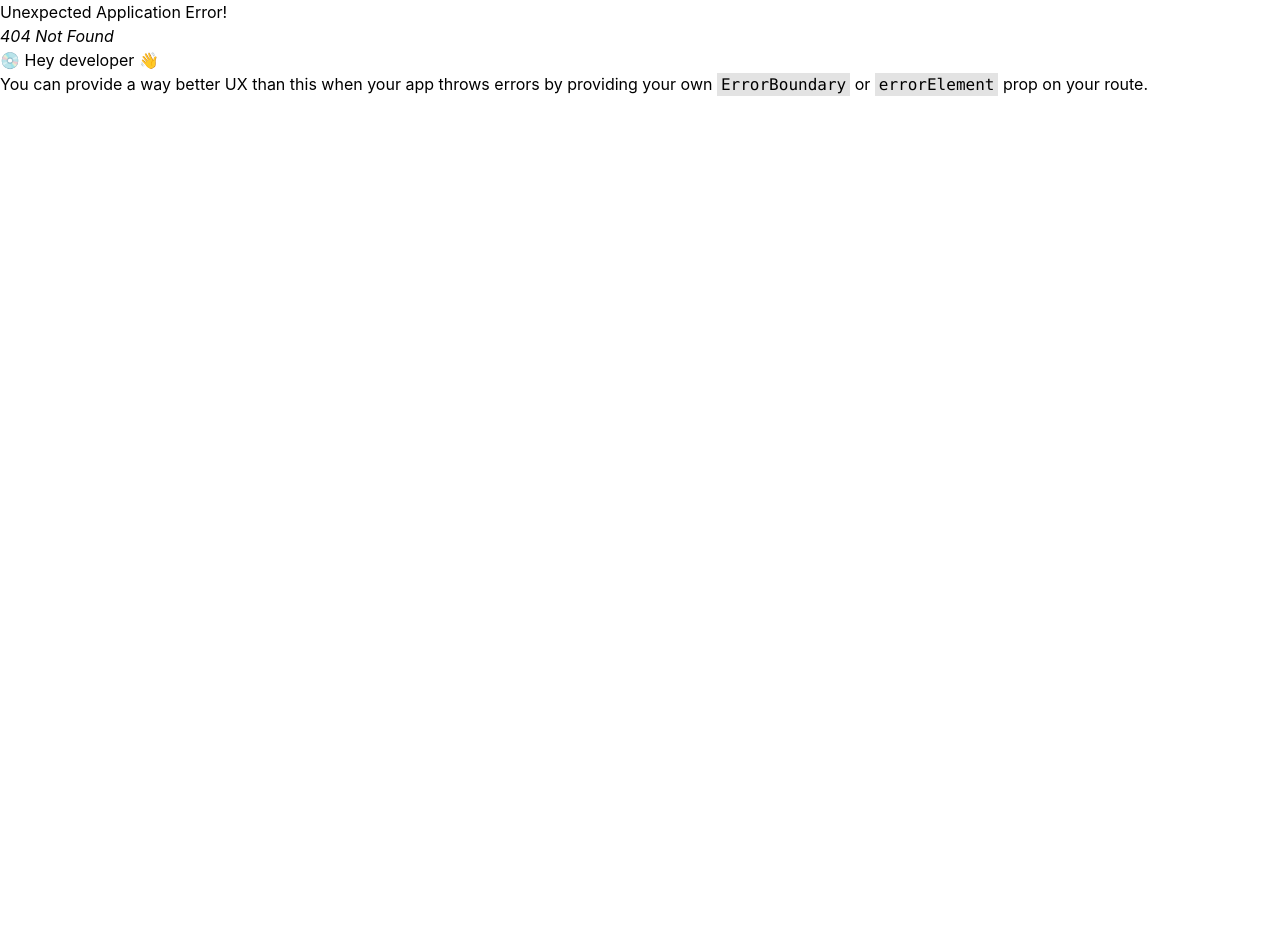
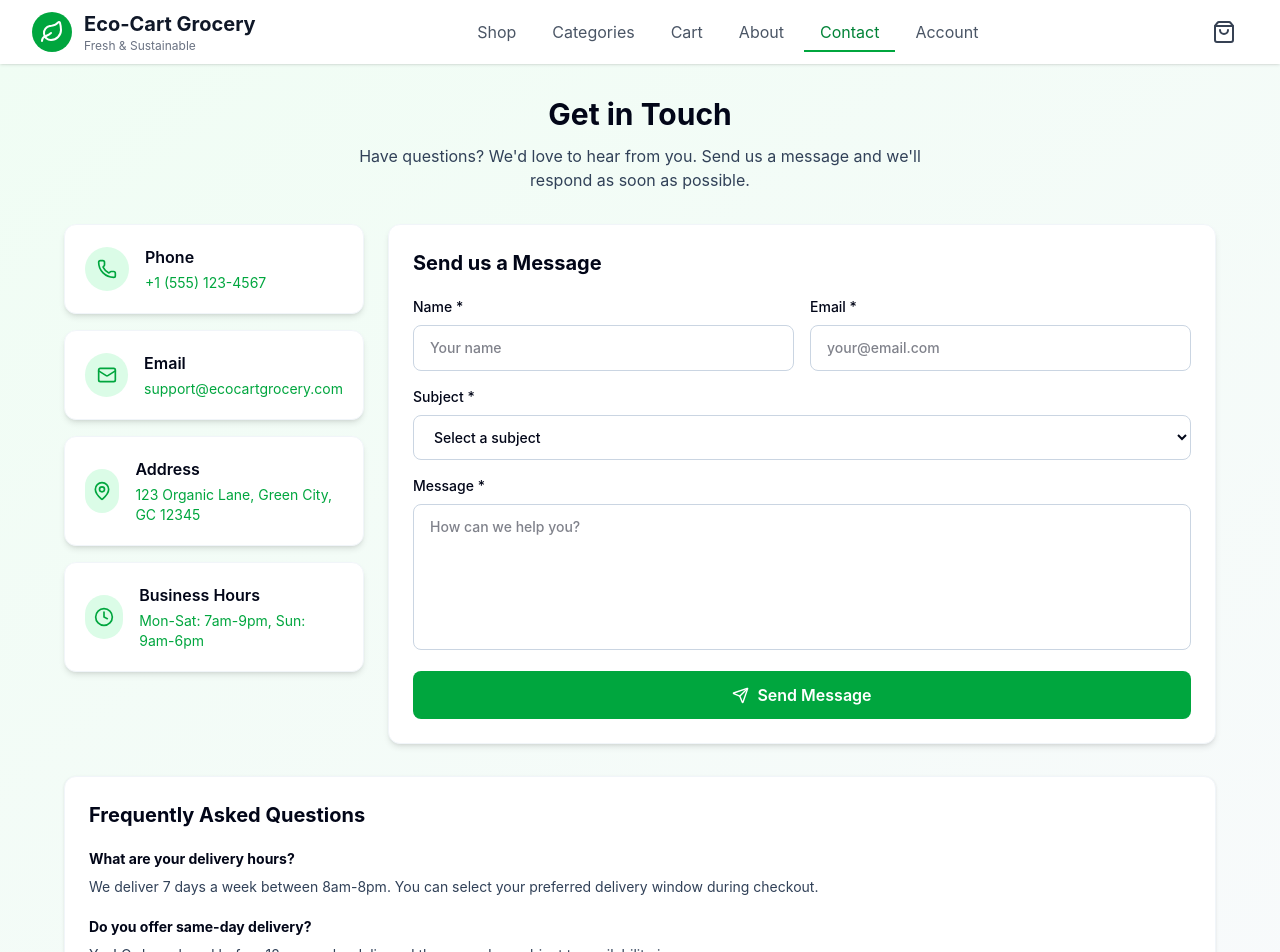
Before and after one commit to Ged45/Eco-Cart-Grocery, a React (Vite) app: page /contact in a window 1280 px wide. Before the commit this address had no page. Shown: the top 952 px of the page. Before the commit the page ends 800 px from the top, so only its background shows below. Built offline with nearby package versions, Linux system fonts and the light colour scheme.

Commit message:
implemented contact page

```diff
--- /dev/null
+++ b/src/pages/contact.jsx
@@ -0,0 +1,178 @@
+import { Phone, Mail, MapPin, Clock, Send } from "lucide-react";
+import { useState } from "react";
+import { CheckCircle } from "lucide-react";
+import "../styles/contact.css";
+export default function ContactSection() {
+  const contactCards = [
+    {
+      icon: Phone,
+      title: "Phone",
+      text: "+1 (555) 123-4567",
+    },
+    {
+      icon: Mail,
+      title: "Email",
+      text: "support@ecocartgrocery.com",
+    },
+    {
+      icon: MapPin,
+      title: "Address",
+      text: "123 Organic Lane, Green City, GC 12345",
+    },
+    {
+      icon: Clock,
+      title: "Business Hours",
+      text: "Mon-Sat: 7am-9pm, Sun: 9am-6pm",
+    },
+  ];
+  const [sent, setSent] = useState(false);
+
+  const handleSubmit = (e) => {
+    e.preventDefault();
+    setSent(true);
+  };
+
+  return (
+    <section className="bg-gradient-to-br from-green-50 to-slate-50 py-8 px-4">
+      <div className="mx-auto max-w-6xl">
+        <div className="text-center mb-8 animate-fadeUp">
+          <h2 className="text-3xl font-bold text-slate-950">Get in Touch</h2>
+          <p className="mt-3 text-slate-700 max-w-xl mx-auto">
+            Have questions? We'd love to hear from you. Send us a message and
+            we'll respond as soon as possible.
+          </p>
+        </div>
+
+        <div className="grid grid-cols-1 lg:grid-cols-[300px_1fr] gap-6">
+          <div className="space-y-4">
+            {contactCards.map(({ icon: Icon, title, text }, index) => (
+              <div
+                key={title}
+                className="animate-slideInLeft flex items-center gap-4 rounded-xl bg-white p-5 shadow-md border border-slate-100"
+                style={{ animationDelay: `${index * 0.12}s` }}
+              >
+                <div className="flex h-11 w-11 items-center justify-center rounded-full bg-green-100 text-green-600">
+                  <Icon size={20} />
+                </div>
+
+                <div>
+                  <h3 className="font-semibold text-slate-950">{title}</h3>
+                  <p className="mt-1 text-sm text-green-600">{text}</p>
+                </div>
+              </div>
+            ))}
+          </div>
+
+          <div className="animate-slideInRight rounded-xl bg-white p-6 shadow-md border border-slate-100">
+            <h3 className="text-xl font-bold text-slate-950 mb-5">
+              Send us a Message
+            </h3>
+
+            <form onSubmit={handleSubmit} className="space-y-4">
+              {sent && (
+                <div className="animate-fadeUp flex items-center gap-3 rounded-lg border border-green-400 bg-green-100 px-4 py-3 text-sm text-green-800">
+                  <CheckCircle size={18} />
+                  <span>
+                    Thank you! Your message has been sent successfully. We'll
+                    get back to you soon.
+                  </span>
+                </div>
+              )}
+
+              <div className="grid grid-cols-1 md:grid-cols-2 gap-4">
+                <label className="block text-sm font-medium text-slate-950">
+                  Name *
+                  <input
+                    type="text"
+                    placeholder="Your name"
+                    className="mt-2 w-full rounded-lg border border-slate-300 px-4 py-3 text-sm outline-none focus:border-green-500 focus:ring-2 focus:ring-green-100"
+                  />
+                </label>
+
+                <label className="block text-sm font-medium text-slate-950">
+                  Email *
+                  <input
+                    type="email"
+                    placeholder="your@email.com"
+                    className="mt-2 w-full rounded-lg border border-slate-300 px-4 py-3 text-sm outline-none focus:border-green-500 focus:ring-2 focus:ring-green-100"
+                  />
+                </label>
+              </div>
+
+              <label className="block text-sm font-medium text-slate-950">
+                Subject *
+                <select
+                  className="mt-2 w-full rounded-lg border border-slate-300 px-4 py-3 text-sm outline-none focus:border-green-500 focus:ring-2 focus:ring-green-100"
+                  defaultValue=""
+                >
+                  <option value="" disabled>
+                    Select a subject
+                  </option>
+                  <option value="Order Support">Order Support</option>
+                  <option value="Delivery Question">Delivery Question</option>
+                  <option value="Product Inquiry">Product Inquiry</option>
+                  <option value="Other">Other</option>
+                </select>
+              </label>
+
+              <label className="block text-sm font-medium text-slate-950">
+                Message *
+                <textarea
+                  rows="6"
+                  placeholder="How can we help you?"
+                  className="mt-2 w-full resize-none rounded-lg border border-slate-300 px-4 py-3 text-sm outline-none focus:border-green-500 focus:ring-2 focus:ring-green-100"
+                />
+              </label>
+
+              <button
+                type="submit"
+                className="flex w-full items-center justify-center gap-2 rounded-lg bg-green-600 py-3 font-semibold text-white hover:bg-green-700 transition"
+              >
+                <Send size={17} />
+                Send Message
+              </button>
+            </form>
+          </div>
+        </div>
+
+        <div className="mt-8 rounded-xl bg-white p-6 shadow-sm border border-slate-100 animate-fadeUp">
+          <h3 className="text-xl font-bold text-slate-950 mb-5">
+            Frequently Asked Questions
+          </h3>
+
+          <div className="space-y-5 text-sm">
+            <div>
+              <h4 className="font-bold text-slate-950">
+                What are your delivery hours?
+              </h4>
+              <p className="mt-2 text-slate-700">
+                We deliver 7 days a week between 8am-8pm. You can select your
+                preferred delivery window during checkout.
+              </p>
+            </div>
+
+            <div>
+              <h4 className="font-bold text-slate-950">
+                Do you offer same-day delivery?
+              </h4>
+              <p className="mt-2 text-slate-700">
+                Yes! Orders placed before 12pm can be delivered the same day,
+                subject to availability in your area.
+              </p>
+            </div>
+            <div>
+              <h4 className="font-bold text-slate-950">
+                What is your return policy?
+              </h4>
+              <p className="mt-2 text-slate-700">
+                We guarantee 100% freshness. If you're not satisfied with any
+                product, contact us within 24 hours for a full refund or
+                replacement.
+              </p>
+            </div>
+          </div>
+        </div>
+      </div>
+    </section>
+  );
+}
--- a/src/routes.jsx
+++ b/src/routes.jsx
@@ -1,6 +1,7 @@
 import { createBrowserRouter } from "react-router-dom";
-import App from "./App";
+ import App from "./App";
 import HomeShop from "./pages/home-shop";
+import Contact from "./pages/contact";
 
 // Pages
 import Checkout from "./pages/checkout";
@@ -12,6 +13,7 @@ const router = createBrowserRouter([
     children: [
 
      { path: "checkout", element: <Checkout /> },
+     { path: "contact", element: <Contact /> },
 
      {
         path: "/",
--- /dev/null
+++ b/src/styles/contact.css
@@ -0,0 +1,49 @@
+@keyframes fadeUp {
+  from {
+    opacity: 0;
+    transform: translateY(20px);
+  }
+  to {
+    opacity: 1;
+    transform: translateY(0);
+  }
+}
+
+.animate-fadeUp {
+  animation: fadeUp 0.4s ease-out both;
+}
+
+
+
+@keyframes slideInLeft {
+  from {
+    opacity: 0;
+    transform: translateX(-30px);
+  }
+  to {
+    opacity: 1;
+    transform: translateX(0);
+  }
+}
+
+.animate-slideInLeft {
+  animation: slideInLeft 0.4s cubic-bezier(0.22, 1, 0.36, 1) both;
+}
+
+
+
+@keyframes slideInRight {
+  from {
+    opacity: 0;
+    transform: translateX(30px);
+  }
+  to {
+    opacity: 1;
+    transform: translateX(0);
+  }
+}
+
+.animate-slideInRight {
+  animation: slideInRight 0.6s cubic-bezier(0.22, 1, 0.36, 1) both;
+  animation-delay: 0.2s; /* slight delay after cards */
+}
```
